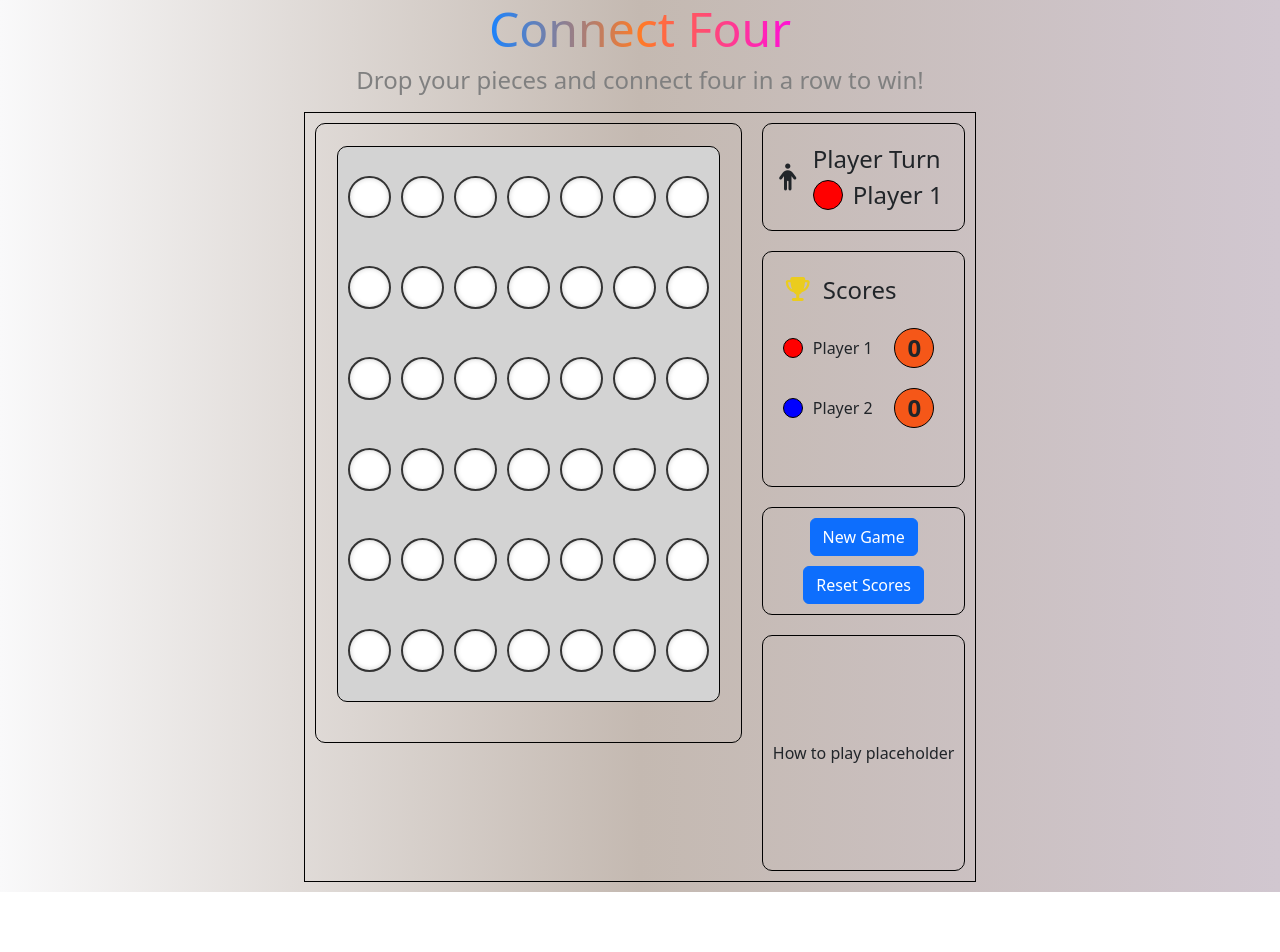
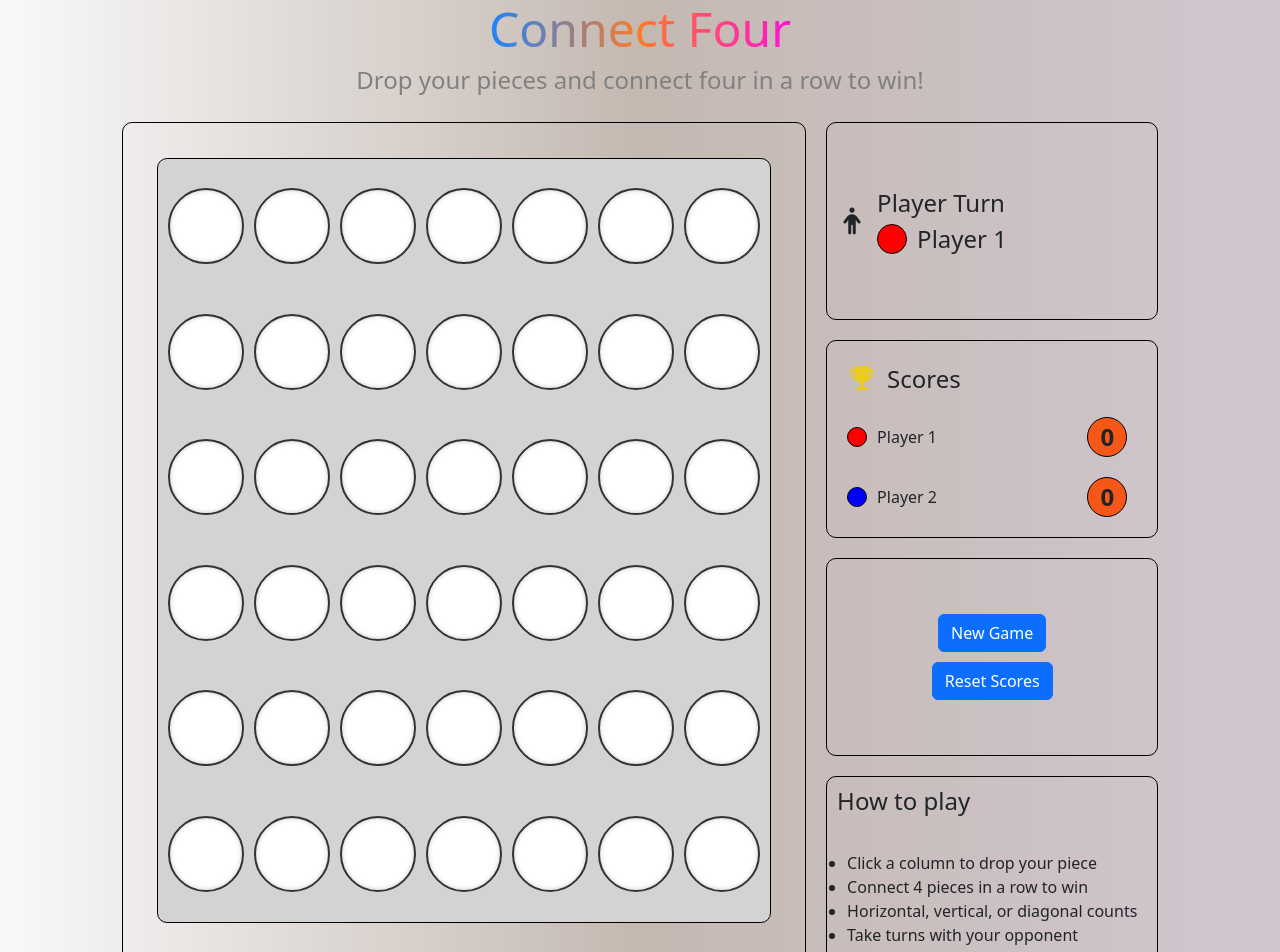
Before and after one commit to Programbeginner2120/connect-4-game, an Angular app: page / in a window 1280 px wide. Shown: the top 952 px of the page. Before the commit the page ends 892 px from the top, so only its background shows below. Built offline with nearby package versions, Linux system fonts and the light colour scheme.

Commit message:
implemented player help card

```diff
--- a/src/app/components/game-buttons/game-buttons.scss
+++ b/src/app/components/game-buttons/game-buttons.scss
@@ -2,6 +2,8 @@
     display: flex;
     flex-direction: column;
     align-items: center;
+    justify-content: center;
+    height: 100%;
     width: 100%;
     padding: 10px;
     gap: 10px;
--- a/src/app/components/game-screen/game-screen.html
+++ b/src/app/components/game-screen/game-screen.html
@@ -11,7 +11,13 @@
          (resetScores)="handleResetScores()"
          class="game-buttons-card"></app-game-buttons>
         <div class="card how-to-play-card">
-            How to play placeholder
+            <h4 class="how-to-play-title">How to play</h4>
+            <ul class="how-to-play-list">
+                <li class="how-to-play-item">Click a column to drop your piece</li>
+                <li class="how-to-play-item">Connect 4 pieces in a row to win</li>
+                <li class="how-to-play-item">Horizontal, vertical, or diagonal counts</li>
+                <li class="how-to-play-item">Take turns with your opponent</li>
+            </ul>
         </div>
     </div>
 </div>
--- a/src/app/components/game-screen/game-screen.scss
+++ b/src/app/components/game-screen/game-screen.scss
@@ -24,15 +24,14 @@
 }
 
 .game-board-elements-container {
-    border: 1px solid black;
     display: grid;
-    grid-template-rows: repeat(6, 1fr);
+    grid-template-rows: repeat(4, 1fr);
     grid-template-columns: repeat(6, 1fr);
     margin: 10px;
 }
 
 .game-board {
-    grid-row: 1 / 6;
+    grid-row: 1 / 5;
     grid-column: 1 / 5;
     margin: 10px;
 }
@@ -57,20 +56,28 @@
 }
 
 .player-score-card {
-    grid-row: 2 / 4;
+    grid-row: 2 / 3;
     grid-column: 5 / 7;
     margin: 10px;
 }
 
 .game-buttons-card {
-    grid-row: 4 / 5;
+    grid-row: 3 / 4;
     grid-column: 5 / 7;
     margin: 10px;
 }
 
 .how-to-play-card {
-    grid-row: 5 / 7;
+    grid-row: 4 / 5;
     grid-column: 5 / 7;
+    display: flex;
+    align-items: flex-start;
+    justify-content: space-between;
+}
+
+.how-to-play-list {
+    text-align: left;
+    padding: 0 10px;
 }
 
 @media (max-width: 1024px) {
```
